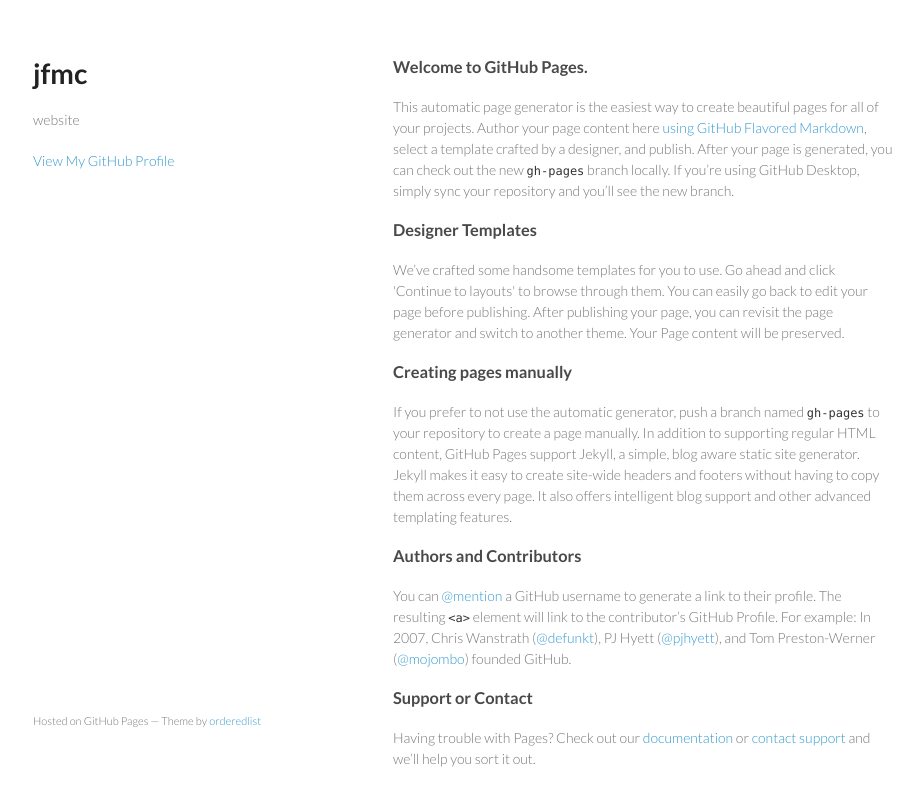
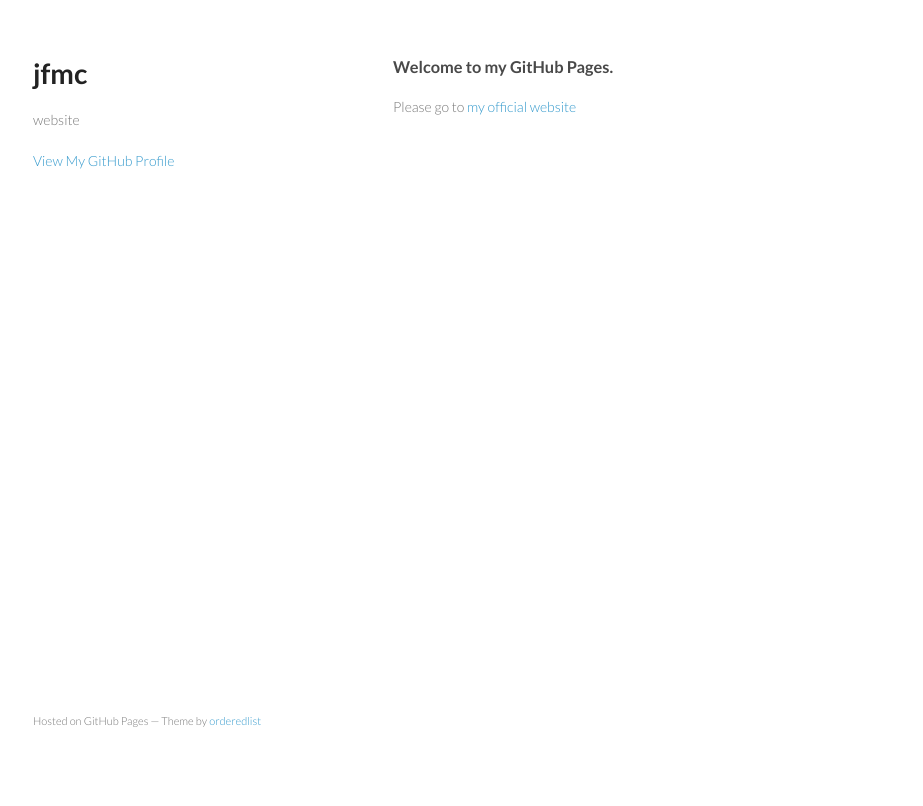
Before and after one commit to jfmc/jfmc.github.io, a plain HTML site: page index.html in a window 1280 px wide. Shown: the whole page, without its empty margins (177-1100 px from the left). Drawn offline with Linux system fonts and the light colour scheme.

Commit message:
Replace master branch with page content via GitHub

```diff
--- a/index.html
+++ b/index.html
@@ -24,29 +24,9 @@
       </header>
       <section>
         <h3>
-<a id="welcome-to-github-pages" class="anchor" href="#welcome-to-github-pages" aria-hidden="true"><span class="octicon octicon-link"></span></a>Welcome to GitHub Pages.</h3>
+<a id="welcome-to-my-github-pages" class="anchor" href="#welcome-to-my-github-pages" aria-hidden="true"><span class="octicon octicon-link"></span></a>Welcome to my GitHub Pages.</h3>
 
-<p>This automatic page generator is the easiest way to create beautiful pages for all of your projects. Author your page content here <a href="https://guides.github.com/features/mastering-markdown/">using GitHub Flavored Markdown</a>, select a template crafted by a designer, and publish. After your page is generated, you can check out the new <code>gh-pages</code> branch locally. If you’re using GitHub Desktop, simply sync your repository and you’ll see the new branch.</p>
-
-<h3>
-<a id="designer-templates" class="anchor" href="#designer-templates" aria-hidden="true"><span class="octicon octicon-link"></span></a>Designer Templates</h3>
-
-<p>We’ve crafted some handsome templates for you to use. Go ahead and click 'Continue to layouts' to browse through them. You can easily go back to edit your page before publishing. After publishing your page, you can revisit the page generator and switch to another theme. Your Page content will be preserved.</p>
-
-<h3>
-<a id="creating-pages-manually" class="anchor" href="#creating-pages-manually" aria-hidden="true"><span class="octicon octicon-link"></span></a>Creating pages manually</h3>
-
-<p>If you prefer to not use the automatic generator, push a branch named <code>gh-pages</code> to your repository to create a page manually. In addition to supporting regular HTML content, GitHub Pages support Jekyll, a simple, blog aware static site generator. Jekyll makes it easy to create site-wide headers and footers without having to copy them across every page. It also offers intelligent blog support and other advanced templating features.</p>
-
-<h3>
-<a id="authors-and-contributors" class="anchor" href="#authors-and-contributors" aria-hidden="true"><span class="octicon octicon-link"></span></a>Authors and Contributors</h3>
-
-<p>You can <a href="https://github.com/blog/821" class="user-mention">@mention</a> a GitHub username to generate a link to their profile. The resulting <code>&lt;a&gt;</code> element will link to the contributor’s GitHub Profile. For example: In 2007, Chris Wanstrath (<a href="https://github.com/defunkt" class="user-mention">@defunkt</a>), PJ Hyett (<a href="https://github.com/pjhyett" class="user-mention">@pjhyett</a>), and Tom Preston-Werner (<a href="https://github.com/mojombo" class="user-mention">@mojombo</a>) founded GitHub.</p>
-
-<h3>
-<a id="support-or-contact" class="anchor" href="#support-or-contact" aria-hidden="true"><span class="octicon octicon-link"></span></a>Support or Contact</h3>
-
-<p>Having trouble with Pages? Check out our <a href="https://help.github.com/pages">documentation</a> or <a href="https://github.com/contact">contact support</a> and we’ll help you sort it out.</p>
+<p>Please go to <a href="http://www.cliplab.org/%7Ejfran/">my official website</a></p>
       </section>
       <footer>
         <p><small>Hosted on GitHub Pages &mdash; Theme by <a href="https://github.com/orderedlist">orderedlist</a></small></p>
```
Also changed, not shown: params.json (+1 -1 lines).
